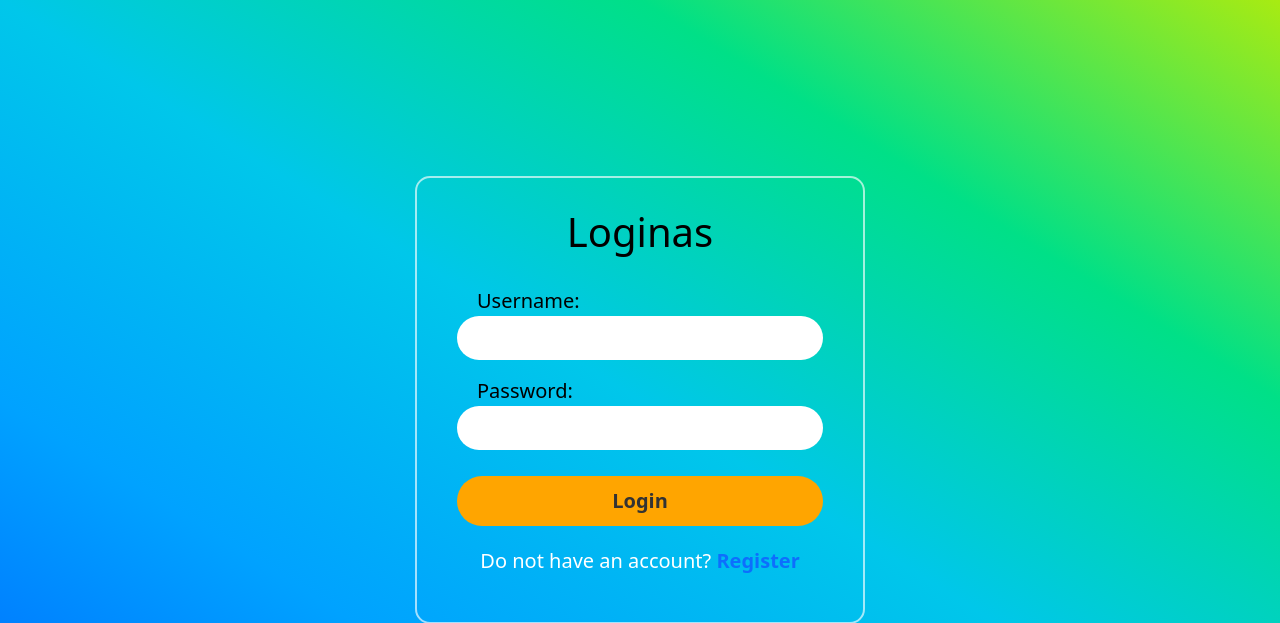
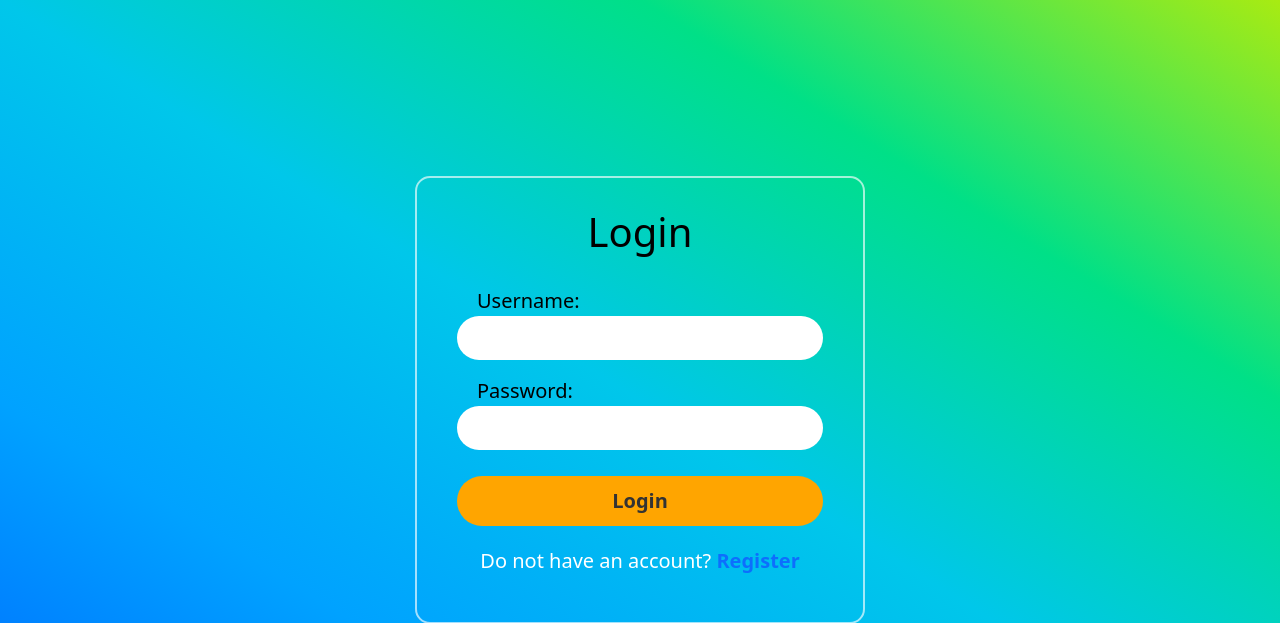
Before and after one commit to mantelis-source/final-project, a Python web app: template site/app/templates/login.html in a window 1280 px wide. Shown: the top 623 px of the page. Run offline with Jinja, Linux system fonts and the light colour scheme; the template is opened without the code that fills it, so the values that code supplies are empty.

Commit message:
Restored login.html

```diff
--- a/site/app/templates/login.html
+++ b/site/app/templates/login.html
@@ -5,7 +5,7 @@
 <div class="form-wraper">
     <div class="form-block">
         <form action="" method="post">
-            <h1>Loginas</h1>
+            <h1>Login</h1>
             <div class="input-box">
                 <label for="username">Username:</label>
                 <input type="text" name="username" required>
```
